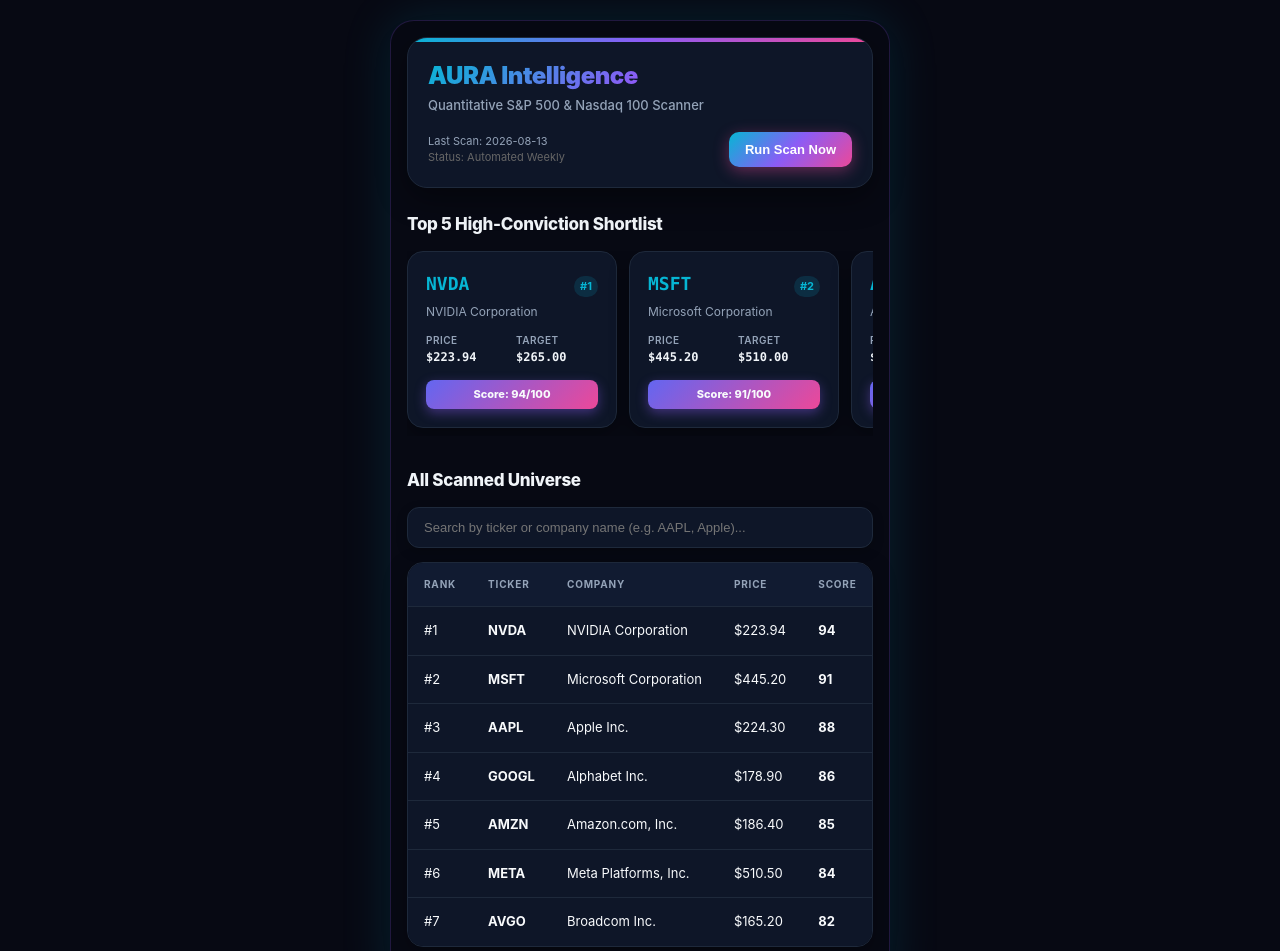
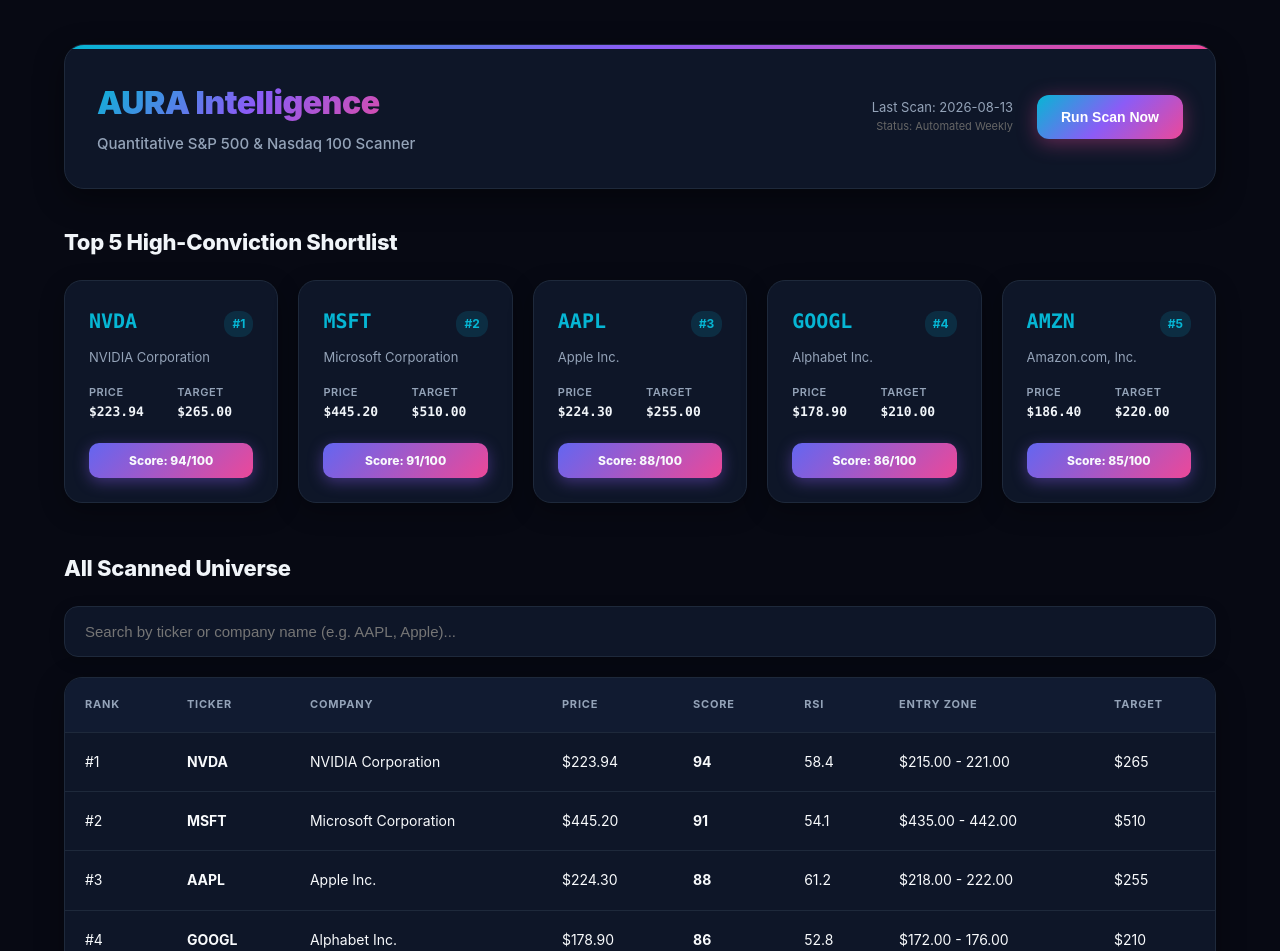
Before and after one commit to shannonluiz78/stock-dashboard-MVP, a plain HTML site: page index.html in a window 1280 px wide. Shown: the top 951 px of the page. Drawn offline with Linux system fonts and the light colour scheme.

Commit message:
Update style.css

```diff
--- a/style.css
+++ b/style.css
@@ -24,47 +24,30 @@
     font-family: var(--font-sans);
     background-color: var(--bg-primary);
     color: var(--text-main);
-    line-height: 1.5;
+    line-height: 1.6;
     -webkit-font-smoothing: antialiased;
-    display: flex;
-    justify-content: center;
-    align-items: center;
     min-height: 100vh;
-    padding: 10px;
+    padding: 20px;
 }
 
-/* 9:16 Mobile App Container Viewport */
+/* Fully Responsive Container: Full widescreen on laptops/PCs, fluid on mobile */
 .container {
     width: 100%;
-    max-width: 480px;
-    min-height: 850px;
-    background: var(--bg-primary);
+    max-width: 1200px;
     margin: 0 auto;
-    padding: 16px;
-    border-radius: 24px;
-    box-shadow: 0 0 50px rgba(6, 182, 212, 0.15);
-    border: 1px solid rgba(139, 92, 246, 0.2);
-}
-
-@media (min-width: 768px) {
-    body {
-        padding: 20px;
-    }
-    .container {
-        max-width: 500px;
-    }
+    padding: 24px;
 }
 
 header {
     display: flex;
-    flex-direction: column;
-    gap: 16px;
+    justify-content: space-between;
+    align-items: center;
     background: var(--bg-card);
     border: 1px solid var(--border-color);
-    padding: 20px;
+    padding: 32px;
     border-radius: 20px;
     box-shadow: 0 10px 30px rgba(0, 0, 0, 0.4);
-    margin-bottom: 24px;
+    margin-bottom: 36px;
     position: relative;
     overflow: hidden;
 }
@@ -80,93 +63,85 @@
 }
 
 .logo-area h1 {
-    font-size: 24px;
+    font-size: 32px;
     font-weight: 900;
     letter-spacing: -0.5px;
     background: var(--accent-gradient);
     -webkit-background-clip: text;
     -webkit-text-fill-color: transparent;
-    margin-bottom: 2px;
+    margin-bottom: 4px;
 }
 
 .logo-area p {
     color: var(--text-muted);
-    font-size: 13px;
+    font-size: 15px;
     font-weight: 500;
 }
 
 .header-actions {
     display: flex;
-    justify-content: space-between;
     align-items: center;
-    width: 100%;
+    gap: 24px;
 }
 
 .scan-meta {
-    font-size: 11px;
+    font-size: 13px;
     color: var(--text-muted);
+    text-align: right;
 }
 
 button.btn-primary {
     background: var(--accent-gradient);
     color: #ffffff;
     border: none;
-    padding: 10px 16px;
-    font-size: 13px;
+    padding: 14px 24px;
+    font-size: 14px;
     font-weight: 700;
     cursor: pointer;
-    border-radius: 10px;
-    box-shadow: 0 4px 15px rgba(236, 72, 153, 0.4);
+    border-radius: 12px;
+    box-shadow: 0 4px 20px rgba(236, 72, 153, 0.4);
     transition: transform 0.2s;
 }
 
-button.btn-primary:active {
-    transform: scale(0.96);
+button.btn-primary:hover {
+    transform: translateY(-2px);
 }
 
 section {
-    margin-bottom: 32px;
+    margin-bottom: 48px;
 }
 
 h2 {
-    font-size: 17px;
+    font-size: 22px;
     font-weight: 800;
-    margin-bottom: 14px;
+    margin-bottom: 20px;
     letter-spacing: -0.3px;
     color: #f1f5f9;
 }
 
-/* Mobile-optimized horizontal scroll for Top 5 Cards */
+/* Top 5 Cards Grid: Automatically spans across widescreen monitors */
 .top-grid {
-    display: flex;
-    overflow-x: auto;
-    gap: 12px;
-    padding-bottom: 8px;
-    scroll-snap-type: x mandatory;
-    -webkit-overflow-scrolling: touch;
-}
-
-.top-grid::-webkit-scrollbar {
-    display: none;
+    display: grid;
+    grid-template-columns: repeat(auto-fit, minmax(210px, 1fr));
+    gap: 20px;
 }
 
 .stock-card {
-    flex: 0 0 210px;
-    scroll-snap-align: start;
     background: var(--bg-card);
     border: 1px solid var(--border-color);
-    border-radius: 16px;
-    padding: 18px;
+    border-radius: 18px;
+    padding: 24px;
     text-decoration: none;
     color: inherit;
     display: flex;
     flex-direction: column;
     position: relative;
-    box-shadow: 0 8px 20px rgba(0, 0, 0, 0.3);
-    transition: border-color 0.2s;
+    box-shadow: 0 8px 24px rgba(0, 0, 0, 0.3);
+    transition: transform 0.25s ease, border-color 0.25s ease;
 }
 
 .stock-card:hover {
+    transform: translateY(-4px);
     border-color: var(--neon-cyan);
 }
 
@@ -174,29 +149,29 @@
     display: flex;
     justify-content: space-between;
     align-items: baseline;
-    margin-bottom: 6px;
+    margin-bottom: 10px;
 }
 
 .ticker {
-    font-size: 18px;
+    font-size: 20px;
     font-weight: 900;
     font-family: var(--font-mono);
     color: var(--neon-cyan);
 }
 
 .rank {
-    font-size: 11px;
+    font-size: 12px;
     font-weight: 700;
     background: rgba(6, 182, 212, 0.15);
     color: var(--neon-cyan);
-    padding: 2px 6px;
+    padding: 3px 8px;
     border-radius: 12px;
 }
 
 .company-name {
-    font-size: 12px;
+    font-size: 13px;
     color: var(--text-muted);
-    margin-bottom: 12px;
+    margin-bottom: 16px;
     white-space: nowrap;
     overflow: hidden;
     text-overflow: ellipsis;
@@ -205,14 +180,14 @@
 .card-metrics {
     display: grid;
     grid-template-columns: 1fr 1fr;
-    gap: 8px;
-    margin-bottom: 14px;
-    font-size: 12px;
+    gap: 12px;
+    margin-bottom: 20px;
+    font-size: 13px;
 }
 
 .metric-label {
     color: var(--text-muted);
-    font-size: 10px;
+    font-size: 11px;
     text-transform: uppercase;
     letter-spacing: 0.5px;
     font-weight: 600;
@@ -227,30 +202,30 @@
 .score-badge {
     background: var(--badge-bg);
     color: var(--badge-text);
-    padding: 6px 10px;
+    padding: 8px 12px;
     text-align: center;
-    border-radius: 8px;
-    font-size: 11px;
+    border-radius: 10px;
+    font-size: 12px;
     font-weight: 800;
     margin-top: auto;
-    box-shadow: 0 4px 12px rgba(139, 92, 246, 0.4);
+    box-shadow: 0 4px 15px rgba(139, 92, 246, 0.4);
 }
 
 /* Search and Table */
 .search-filter-bar {
-    margin-bottom: 14px;
+    margin-bottom: 20px;
 }
 
 input[type="text"] {
     width: 100%;
-    padding: 12px 16px;
+    padding: 16px 20px;
     border: 1px solid var(--border-color);
-    border-radius: 12px;
-    font-size: 13px;
+    border-radius: 14px;
+    font-size: 15px;
     outline: none;
     background: var(--bg-card);
     color: #fff;
-    box-shadow: 0 4px 12px rgba(0, 0, 0, 0.2);
+    box-shadow: 0 4px 15px rgba(0, 0, 0, 0.2);
 }
 
 input[type="text"]:focus {
@@ -261,28 +236,27 @@
     width: 100%;
     overflow-x: auto;
     border: 1px solid var(--border-color);
-    border-radius: 16px;
+    border-radius: 18px;
     background: var(--bg-card);
-    box-shadow: 0 8px 25px rgba(0, 0, 0, 0.3);
+    box-shadow: 0 8px 30px rgba(0, 0, 0, 0.3);
 }
 
 table {
     width: 100%;
     border-collapse: collapse;
-    font-size: 13px;
+    font-size: 14px;
     text-align: left;
-    white-space: nowrap;
 }
 
 th, td {
-    padding: 14px 16px;
+    padding: 18px 20px;
     border-bottom: 1px solid var(--border-color);
 }
 
 th {
     background: #111b31;
     font-weight: 700;
-    font-size: 10px;
+    font-size: 11px;
     text-transform: uppercase;
     letter-spacing: 0.8px;
     color: var(--text-muted);
@@ -300,10 +274,10 @@
 /* Stock Detail Page */
 .back-link {
     display: inline-block;
-    margin-bottom: 16px;
+    margin-bottom: 20px;
     color: var(--neon-cyan);
     text-decoration: none;
-    font-size: 13px;
+    font-size: 14px;
     font-weight: 600;
 }
 
@@ -313,14 +287,14 @@
     align-items: flex-start;
     background: var(--bg-card);
     border: 1px solid var(--border-color);
-    padding: 20px;
-    border-radius: 18px;
-    box-shadow: 0 8px 25px rgba(0, 0, 0, 0.3);
-    margin-bottom: 20px;
+    padding: 32px;
+    border-radius: 20px;
+    box-shadow: 0 8px 30px rgba(0, 0, 0, 0.3);
+    margin-bottom: 32px;
 }
 
 .detail-title h1 {
-    font-size: 26px;
+    font-size: 32px;
     font-weight: 900;
     font-family: var(--font-mono);
     color: var(--neon-cyan);
@@ -328,7 +302,7 @@
 
 .detail-title p {
     color: var(--text-muted);
-    font-size: 13px;
+    font-size: 15px;
 }
 
 .detail-price-box {
@@ -336,46 +310,61 @@
 }
 
 .detail-price {
-    font-size: 26px;
+    font-size: 32px;
     font-weight: 900;
     font-family: var(--font-mono);
     color: #f1f5f9;
 }
 
 .detail-grid {
-    display: flex;
-    flex-direction: column;
-    gap: 20px;
+    display: grid;
+    grid-template-columns: 2fr 1fr;
+    gap: 28px;
+}
+
+@media (max-width: 900px) {
+    .detail-grid {
+        grid-template-columns: 1fr;
+    }
+    header {
+        flex-direction: column;
+        align-items: flex-start;
+        gap: 16px;
+    }
+    .header-actions {
+        width: 100%;
+        justify-content: space-between;
+    }
 }
 
 .card {
     background: var(--bg-card);
     border: 1px solid var(--border-color);
-    border-radius: 18px;
-    padding: 20px;
-    margin-bottom: 16px;
-    box-shadow: 0 8px 25px rgba(0, 0, 0, 0.3);
+    border-radius: 20px;
+    padding: 28px;
+    margin-bottom: 24px;
+    box-shadow: 0 8px 30px rgba(0, 0, 0, 0.3);
 }
 
 .chart-container {
     position: relative;
-    height: 260px;
+    height: 350px;
     width: 100%;
 }
 
 .timeframe-buttons {
     display: flex;
-    gap: 6px;
-    margin-bottom: 16px;
+    gap: 8px;
+    margin-bottom: 20px;
 }
 
 .tf-btn {
     background: #1a253f;
     border: 1px solid var(--border-color);
-    padding: 6px 12px;
-    font-size: 11px;
+    padding: 8px 16px;
+    font-size: 12px;
     font-weight: 700;
-    border-radius: 8px;
+    border-radius: 10px;
     cursor: pointer;
     color: var(--text-muted);
     transition: all 0.2s;
@@ -391,20 +380,20 @@
 .metrics-list {
     display: grid;
     grid-template-columns: 1fr 1fr;
-    gap: 14px;
+    gap: 16px;
 }
 
 .metric-item {
     border-bottom: 1px solid var(--border-color);
-    padding-bottom: 8px;
+    padding-bottom: 10px;
 }
 
 .ai-summary {
     background: linear-gradient(135deg, rgba(6, 182, 212, 0.15) 0%, rgba(236, 72, 153, 0.15) 100%);
     border-left: 4px solid var(--neon-cyan);
-    padding: 16px;
-    font-size: 13px;
-    margin-top: 16px;
+    padding: 20px;
+    font-size: 14px;
+    margin-top: 20px;
     border-radius: 0 12px 12px 0;
     color: #e2e8f0;
 }
```
